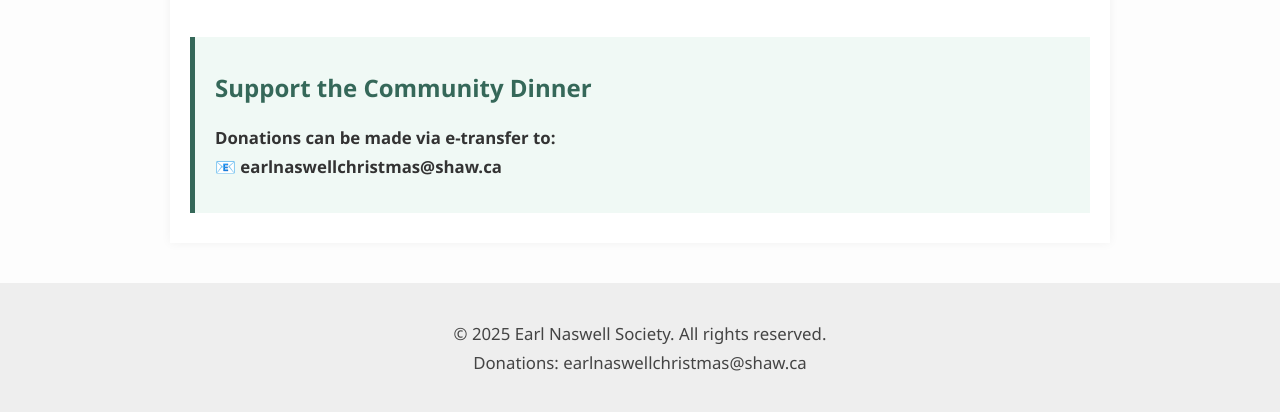
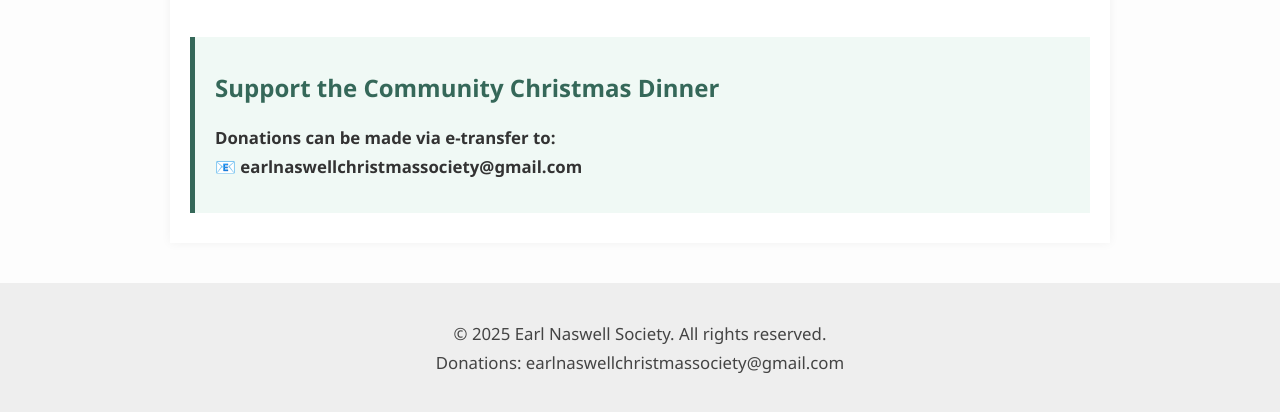
Before and after one commit to EarlNaswell/earlnaswell-society, a plain HTML site: page index.html in a window 1280 px wide. Shown: the part 991-1403 px from the top of the page. Drawn offline with Linux system fonts and the light colour scheme.

Commit message:
Update index.html

```diff
--- a/index.html
+++ b/index.html
@@ -76,14 +76,14 @@
         </div>
 
         <div class="donation-box">
-            <h2>Support the Community Dinner</h2>
+            <h2>Support the Community Christmas Dinner</h2>
             <p><strong>Donations can be made via e-transfer to:</strong><br>
-            📧 <strong>earlnaswellchristmas@shaw.ca</strong></p>
+            📧 <strong>earlnaswellchristmassociety@gmail.com</strong></p>
         </div>
     </main>
     <footer>
         <p>© 2025 Earl Naswell Society. All rights reserved.<br>
-        Donations: earlnaswellchristmas@shaw.ca</p>
+        Donations: earlnaswellchristmassociety@gmail.com</p>
     </footer>
 </body>
 </html>
```
